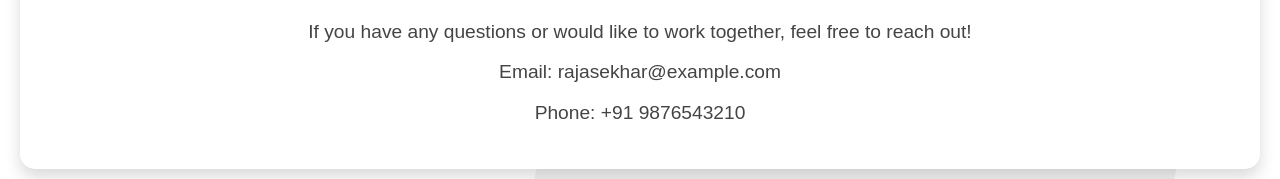
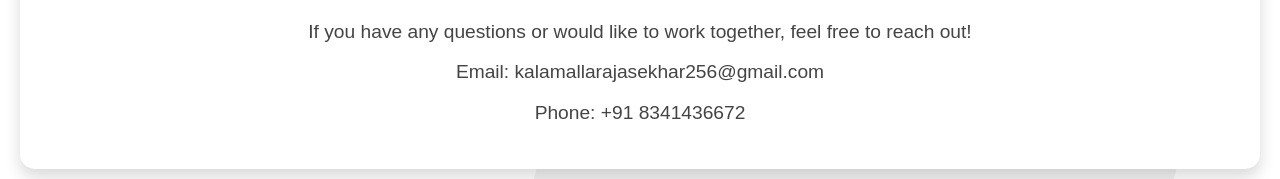
Before and after one commit to raj9573/my_portfolio, a plain HTML site: page index.html in a window 1280 px wide. Shown: the part 2782-2961 px from the top of the page. Drawn offline with Linux system fonts and the light colour scheme.

Commit message:
Update index.html

```diff
--- a/index.html
+++ b/index.html
@@ -364,8 +364,8 @@
         <div class="content contact-info">
             <h2>Contact Me</h2>
             <p>If you have any questions or would like to work together, feel free to reach out!</p>
-            <p>Email: rajasekhar@example.com</p>
-            <p>Phone: +91 9876543210</p>
+            <p>Email: kalamallarajasekhar256@gmail.com</p>
+            <p>Phone: +91 8341436672</p>
         </div>
     </section>
 
```
